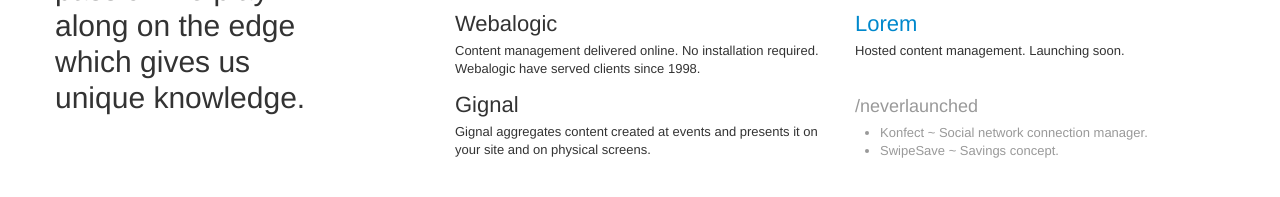
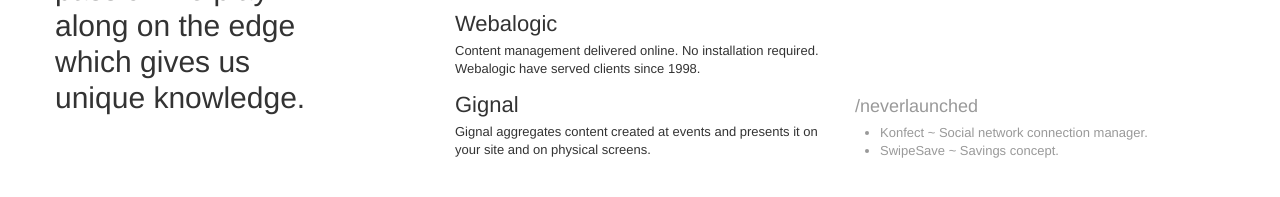
Before and after one commit to Webcom/webcom.github.io, a plain HTML site: page index.html in a window 1280 px wide. Shown: the part 503-700 px from the top of the page. Drawn offline with Linux system fonts and the light colour scheme.

Commit message:
Lorem later

```diff
--- a/index.html
+++ b/index.html
@@ -46,10 +46,10 @@
               <h2>Webalogic</h2>
               <p>Content management delivered online. No installation required. Webalogic have served clients since 1998.</p>
             </div>
-            <div class="span4">
+            <!--<div class="span4">
               <h2><a href="http://loremcms.com/">Lorem</a></h2>
               <p>Hosted content management. Launching soon.</p>
-            </div>
+            </div>-->
           </div>
           <div class="row">
             <div class="span4">
```
